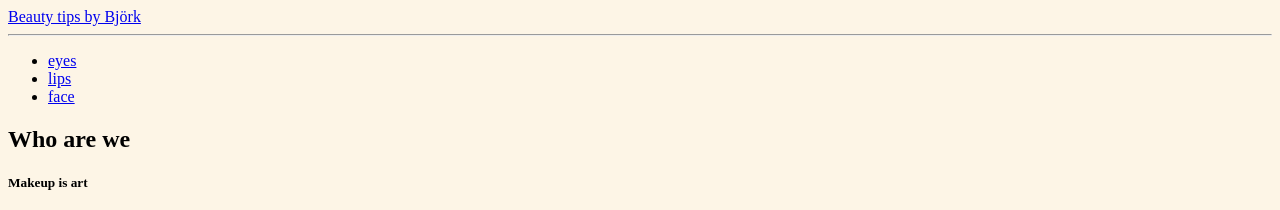
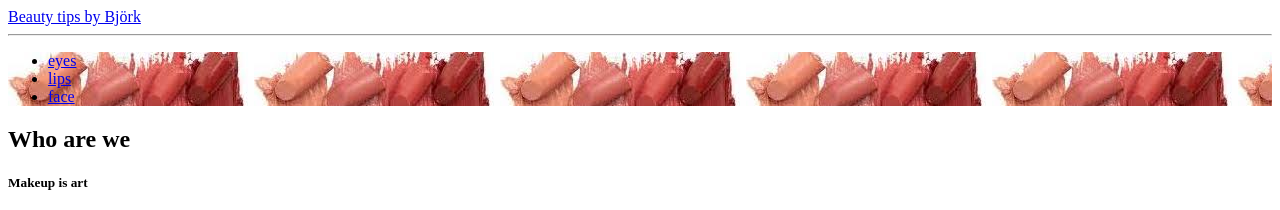
Before and after one commit to Gudrunbjork01/Beauty-tips-by-Bj-rk, a plain HTML site: page index.html in a window 1280 px wide. Shown: the top 210 px of the page. Drawn offline with Linux system fonts and the light colour scheme.

Commit message:
header image inserted

```diff
--- a/assets/css/style.css
+++ b/assets/css/style.css
@@ -1,3 +1,3 @@
-html {
-    background-color: #FDF5E6;
+.main-header {
+    background-image: url("images/Header.jpg")
 }
```
Also changed, not shown: assets/css/images/Header.jpg (added), 1 other file.
